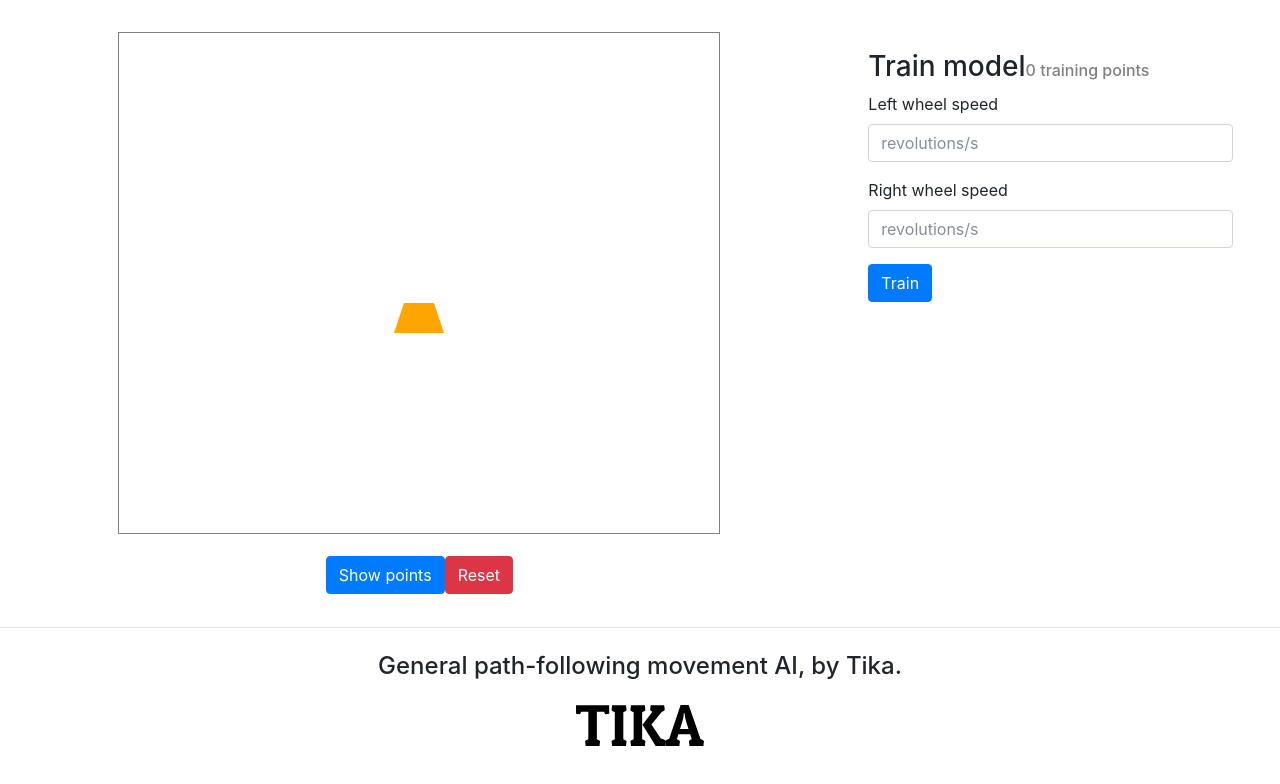
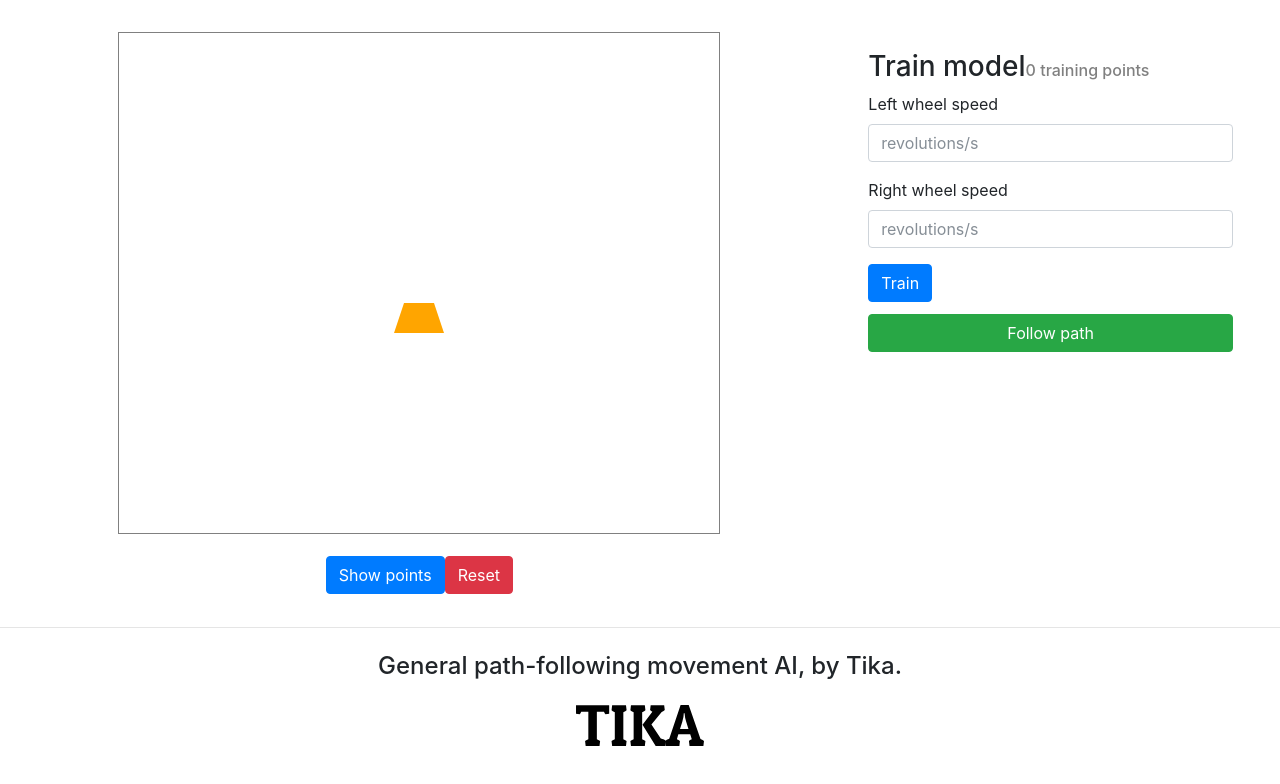
Before and after one commit to MikaOY/path-following-ai-simulation, an Angular app: page / in a window 1280 px wide. Shown: the top 784 px of the page. Built offline with nearby package versions, Linux system fonts and the light colour scheme; what ml-regression-multivariate-linear would draw is missing.

Commit message:
tweaked UI with follow btn

```diff
--- a/src/app/app.component.html
+++ b/src/app/app.component.html
@@ -30,7 +30,10 @@
           </div>
         </form>
         <button class="btn btn-primary" (click)="train()">Train</button>
-        <button *ngIf="this.pointsArray.length > 0" class="full-btn btn btn-success" (click)="followPath()">Follow path</button>
+        <a tabindex="0" class="full-btn btn btn-success" role="button" data-toggle="popover" data-trigger="focus"
+          data-placement="bottom" title="Warning" data-content="Train bot before following path">
+          Follow path
+        </a>
       </div>
     </div>
   </div>
--- a/src/app/app.component.scss
+++ b/src/app/app.component.scss
@@ -47,13 +47,26 @@ div.options {
 .inline {
   display: inline;
 }
+h6.inline {
+  @extend .inline;
+  @media (max-width: 1020px) {
+    font-size: 0.9em;
+  }
+  @media (max-width: 991px) {
+    font-size: 1em;
+  }
+}
 
 div.form-group {
   margin-top: 0.5em;
 }
 
-button.full-btn {
+.full-btn {
   display: block;
   width: 100%;
-  margin: 0.5em auto;
+  margin: 0.75em auto;
 }
+
+button.no-click {
+  opacity: 0.5;
+}
--- a/src/app/ml.service.ts
+++ b/src/app/ml.service.ts
@@ -155,9 +155,7 @@ export class MlService {
    * Resets stored position to original
    */
   resetBot() {
-    this.CONST_BOT_START.x = 250;
-    this.CONST_BOT_START.y = 250;
-    this.botCenter.x = this.CONST_BOT_START.x + (this.botWidth / 2);
-    this.botCenter.y = this.CONST_BOT_START.y - (this.botHeight / 2);
+    this.botCenter = this.CONST_BOT_CENTER;
+    // TODO: reset angle as well
   }
 }
--- a/src/index.html
+++ b/src/index.html
@@ -21,6 +21,20 @@
 
 <body>
   <app-root></app-root>
+
+  <script type="text/javascript">
+    // BS tooltips
+    $(function () {
+      $("[rel='tooltip']").tooltip();
+    });
+    // BS popover
+    $(function () {
+      $('[data-toggle="popover"]').popover()
+    })
+    $('.popover-dismiss').popover({
+      trigger: 'focus'
+    })
+  </script>
 </body>
 
 </html>
```
Also changed, not shown: 1 other file (tests, documents, lock files or other folders).
